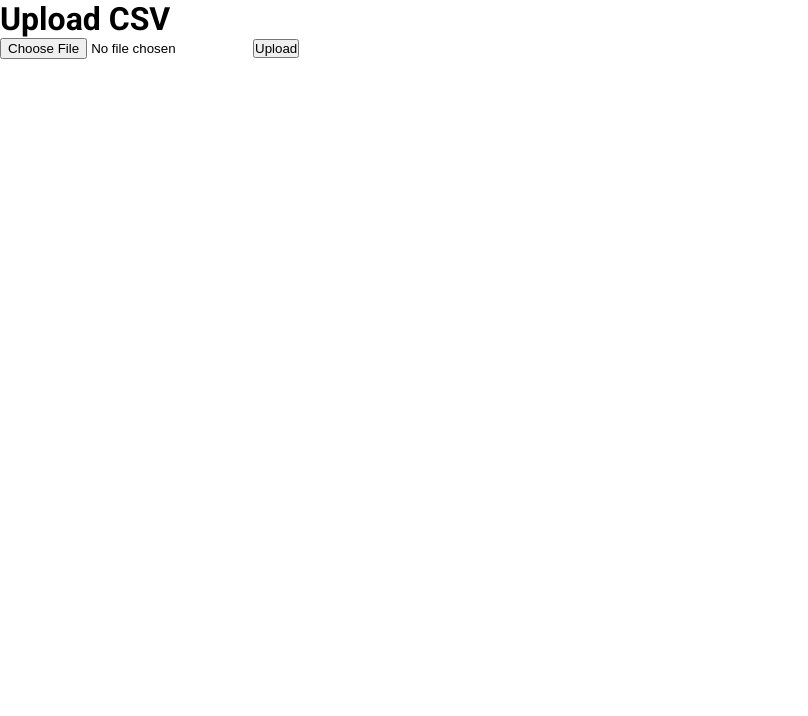
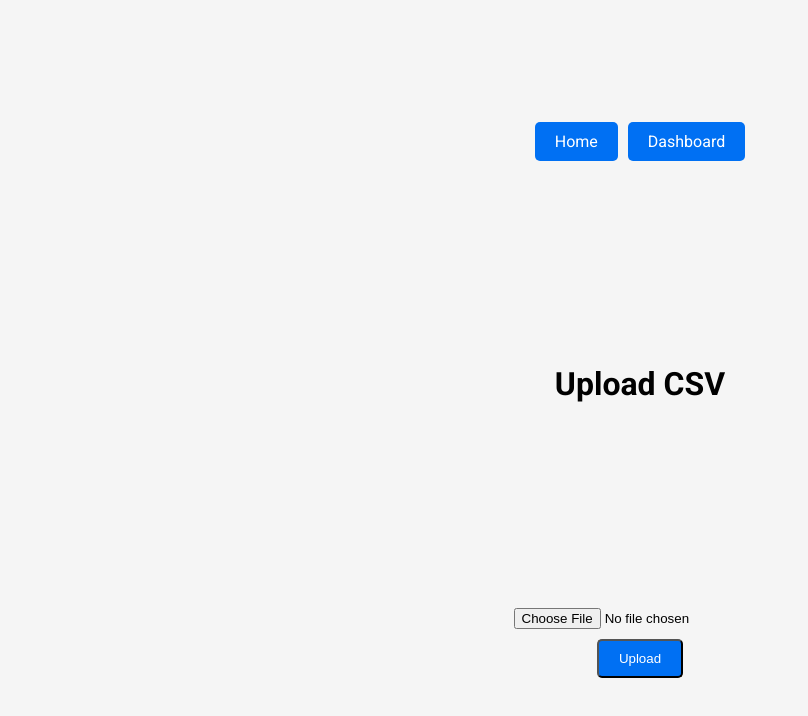
Before and after one commit to ConstantinoRafael/DT-Radix, a Next.js app in the folder frontend/: page /upload-csv in a window 1280 px wide. Shown: the top 716 px of the page, without its empty margins (0-808 px from the left). Built offline with nearby package versions, Linux system fonts and the light colour scheme.

Commit message:
style(frontend): simple styles

```diff
--- /dev/null
+++ b/frontend/src/app/dashboard/style.module.css
@@ -0,0 +1,35 @@
+.container {
+  display: flex;
+  flex-direction: column;
+  align-items: center;
+  justify-content: space-around;
+  height: 100vh;
+  padding: 20px;
+}
+
+.selectContainer {
+  margin-bottom: 20px;
+  display: flex;
+  align-items: center;
+}
+
+.select {
+  margin-left: 10px;
+  padding: 10px;
+  border-radius: 5px;
+  border: 1px solid #ccc;
+}
+
+.buttonContainer {
+  display: flex;
+  gap: 10px; /* Espaçamento entre os botões */
+}
+
+.button {
+  padding: 10px 20px;
+  background-color: #0070f3; /* Cor do botão */
+  color: white;
+  text-decoration: none; /* Remove o sublinhado */
+  border-radius: 5px; /* Bordas arredondadas */
+  transition: background-color 0.3s;
+}
--- /dev/null
+++ b/frontend/src/app/style.module.css
@@ -0,0 +1,25 @@
+.container {
+  display: flex;
+  flex-direction: column;
+  align-items: center; /* Centraliza o conteúdo horizontalmente */
+  justify-content: center; /* Centraliza o conteúdo verticalmente */
+  height: 100vh; /* Altura total da tela */
+}
+
+.buttonContainer {
+  display: flex;
+  gap: 10px; /* Espaçamento entre os botões */
+}
+
+.button {
+  padding: 10px 20px;
+  background-color: #0070f3; /* Cor do botão */
+  color: white;
+  text-decoration: none; /* Remove o sublinhado */
+  border-radius: 5px; /* Bordas arredondadas */
+  transition: background-color 0.3s;
+}
+
+.button:hover {
+  background-color: #005bb5; /* Cor do botão ao passar o mouse */
+}
--- a/frontend/src/app/upload-csv/page.tsx
+++ b/frontend/src/app/upload-csv/page.tsx
@@ -1,10 +1,72 @@
-import React from "react";
-import UploadCSV from "../components/UploadCSV";
+"use client";
+
+import React, { useState } from "react";
+import axios from "axios";
+import styles from "./style.module.css"; // Supondo que você tenha um arquivo de estilo
+import Link from "next/link";
+
 const Dashboard: React.FC = () => {
+  const [file, setFile] = useState<File | null>(null);
+  const [message, setMessage] = useState<string>("");
+
+  const handleFileChange = (event: React.ChangeEvent<HTMLInputElement>) => {
+    const selectedFile = event.target.files ? event.target.files[0] : null;
+    setFile(selectedFile);
+  };
+
+  const handleUpload = async () => {
+    if (!file) {
+      setMessage("Please select a file to upload.");
+      return;
+    }
+
+    const formData = new FormData();
+    formData.append("file", file);
+
+    try {
+      await axios.post(
+        "http://localhost:5000/api/sensors/upload-csv",
+        formData,
+        {
+          headers: {
+            "Content-Type": "multipart/form-data",
+          },
+        }
+      );
+
+      setMessage(`File uploaded successfully`);
+    } catch (error) {
+      if (axios.isAxiosError(error)) {
+        setMessage(
+          `Error uploading file: ${
+            error.response ? error.response.data.error : error.message
+          }`
+        );
+      } else {
+        setMessage(`An unexpected error occurred: ${error}`);
+      }
+    }
+  };
+
   return (
-    <>
-      <UploadCSV />
-    </>
+    <div className={styles.container}>
+      <div className={styles.buttonContainer}>
+        <Link href="/" className={styles.button}>
+          Home
+        </Link>
+        <Link href="/dashboard" className={styles.button}>
+          Dashboard
+        </Link>
+      </div>
+      <h1>Upload CSV</h1>
+      <div className={styles.uploadSection}>
+        <input type="file" accept=".csv" onChange={handleFileChange} />
+        <button onClick={handleUpload} className={styles.button}>
+          Upload
+        </button>
+      </div>
+      {message && <p className={styles.message}>{message}</p>}
+    </div>
   );
 };
 
--- /dev/null
+++ b/frontend/src/app/upload-csv/style.module.css
@@ -0,0 +1,36 @@
+.container {
+  display: flex;
+  flex-direction: column;
+  align-items: center;
+  justify-content: space-around;
+  min-height: 100vh;
+  padding: 20px;
+  background-color: #f5f5f5; /* Exemplo de fundo */
+}
+
+.uploadSection {
+  display: flex;
+  flex-direction: column;
+  align-items: center;
+  gap: 10px;
+}
+
+.message {
+  margin-top: 15px;
+  font-size: 1rem;
+  color: #ff0000;
+}
+
+.buttonContainer {
+  display: flex;
+  gap: 10px; /* Espaçamento entre os botões */
+}
+
+.button {
+  padding: 10px 20px;
+  background-color: #0070f3; /* Cor do botão */
+  color: white;
+  text-decoration: none; /* Remove o sublinhado */
+  border-radius: 5px; /* Bordas arredondadas */
+  transition: background-color 0.3s;
+}
```
Also changed, not shown: frontend/src/app/dashboard/page.tsx (+14 -4 lines), frontend/src/app/page.tsx (+14 -4 lines).
